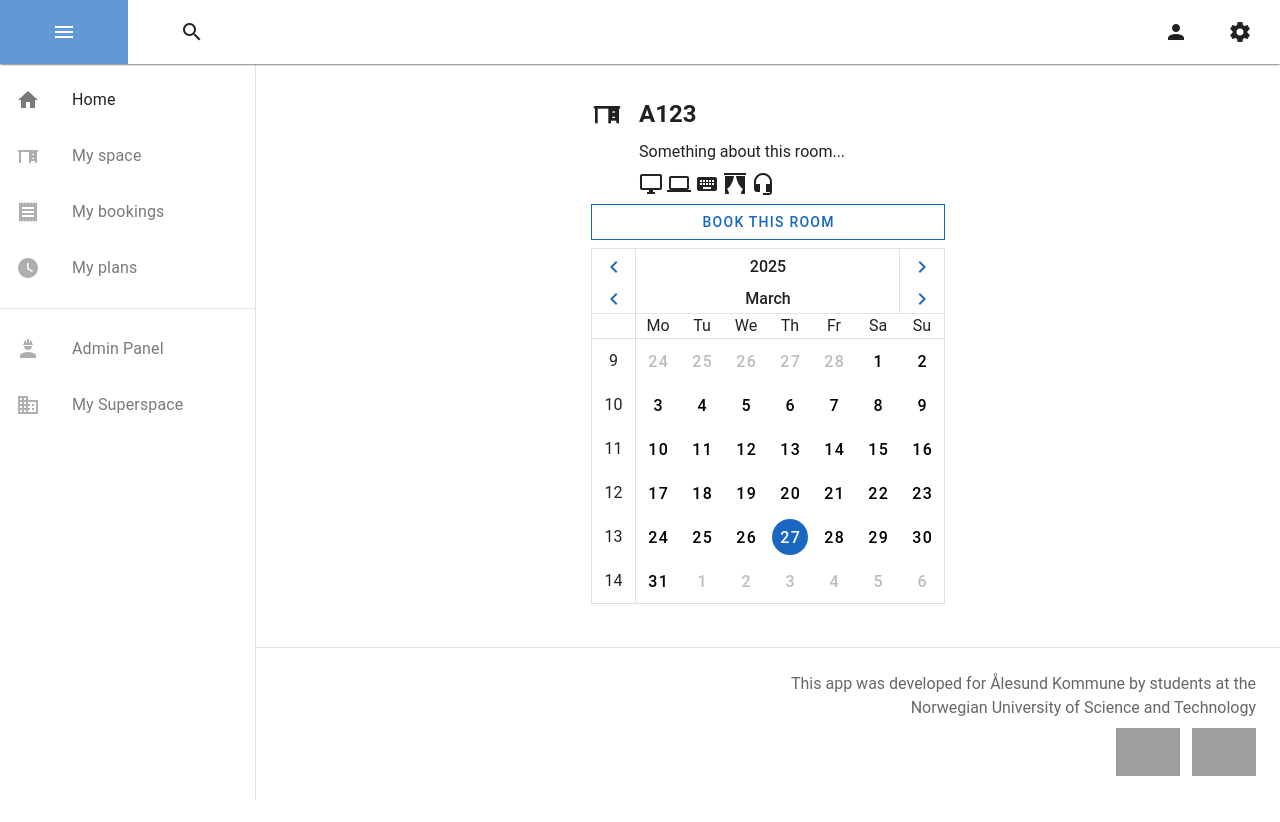
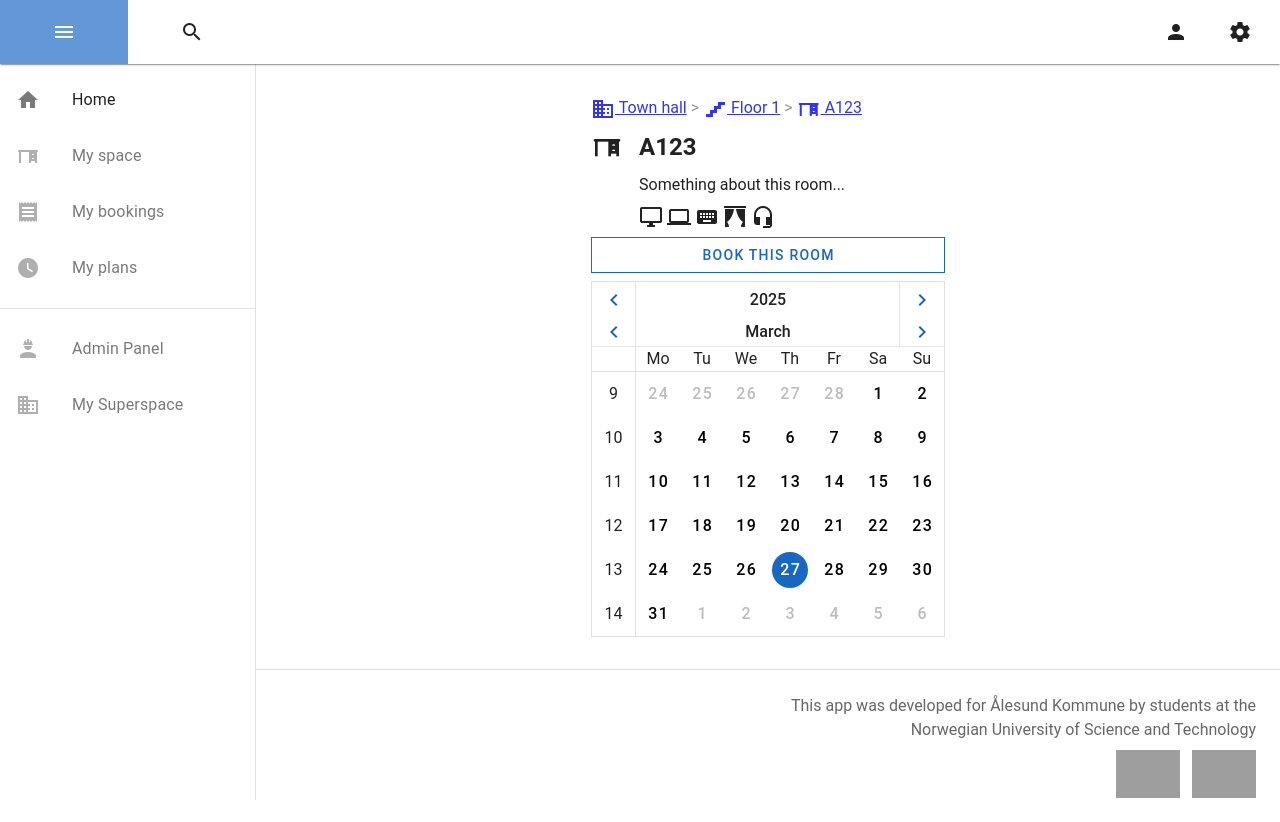
Before and after one commit to odinguden/office-space-manager, a Vue app in the folder front-end/: page /room/0 in a window 1280 px wide. Before the commit the page ends 800 px from the top, so only its background shows below. Built offline with nearby package versions, Linux system fonts and the light colour scheme; grey boxes are pictures that could not be loaded.

Commit message:
Added basic breadcrumbs for superareas

```diff
--- /dev/null
+++ b/front-end/src/components/common/oBreadcrumbs.vue
@@ -0,0 +1,33 @@
+<script setup>
+const props = defineProps({
+	items: Array,
+	divider: {
+		type: String,
+		default: ">"
+	}
+})
+</script>
+
+<template>
+	<div class="breadcrumbs" :style="{'--divider': '>'}">
+		<span v-for="item, idx in items">
+			<router-link to="/room/0">
+				<v-icon v-if="item instanceof Object && item.icon !== undefined">
+					{{ item.icon }}
+				</v-icon>
+				{{ item instanceof Object ? item.text : item }}
+			</router-link>
+		</span>
+	</div>
+</template>
+
+<style scoped lang="scss">
+.breadcrumbs {
+	> span:not(:last-child) {
+		&::after {
+			content: ' > ';
+			opacity: var(--v-medium-emphasis-opacity)
+		}
+	}
+}
+</style>
--- a/front-end/src/pages/room.vue
+++ b/front-end/src/pages/room.vue
@@ -1,5 +1,26 @@
+<script setup>
+const breadcrumbItems = [
+	{
+		text: "Town hall",
+		icon: "mdi-domain"
+	},
+	{
+		text: "Floor 1",
+		icon: "mdi-stairs"
+	},
+	{
+		text: "A123",
+		icon: "mdi-desk"
+	}
+]
+</script>
+
 <template>
 	<section class="room-page">
+		<o-breadcrumbs
+			:items="breadcrumbItems"
+			class="breadcrumbs"
+		/>
 		<header class="room-header">
 			<v-icon>mdi-desk</v-icon>
 			<h1>A123</h1>
@@ -40,4 +61,8 @@ header.room-header {
 		grid-column: 2;
 	}
 }
+
+.breadcrumbs {
+	opacity: 0.8;
+}
 </style>
```
